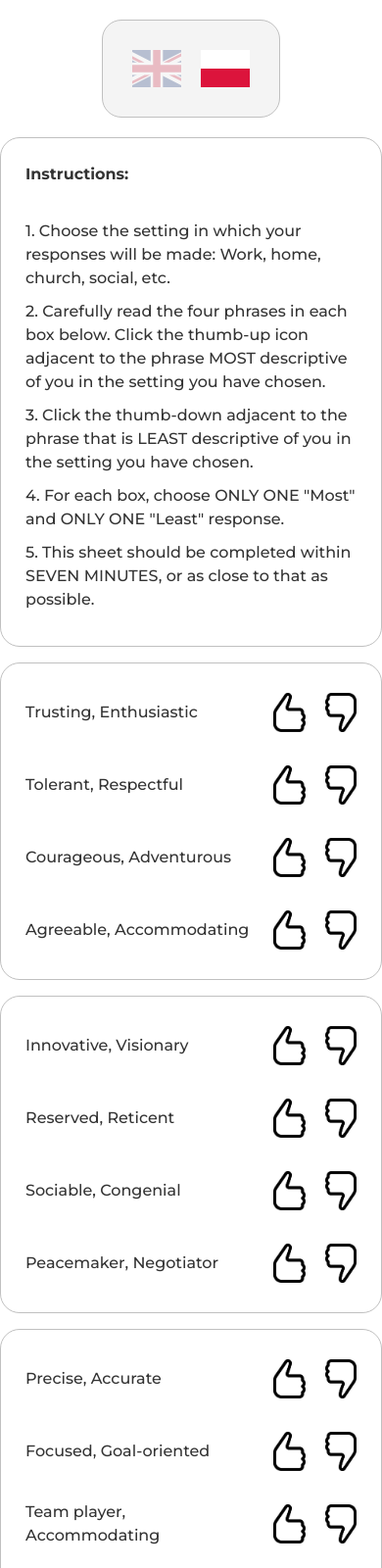
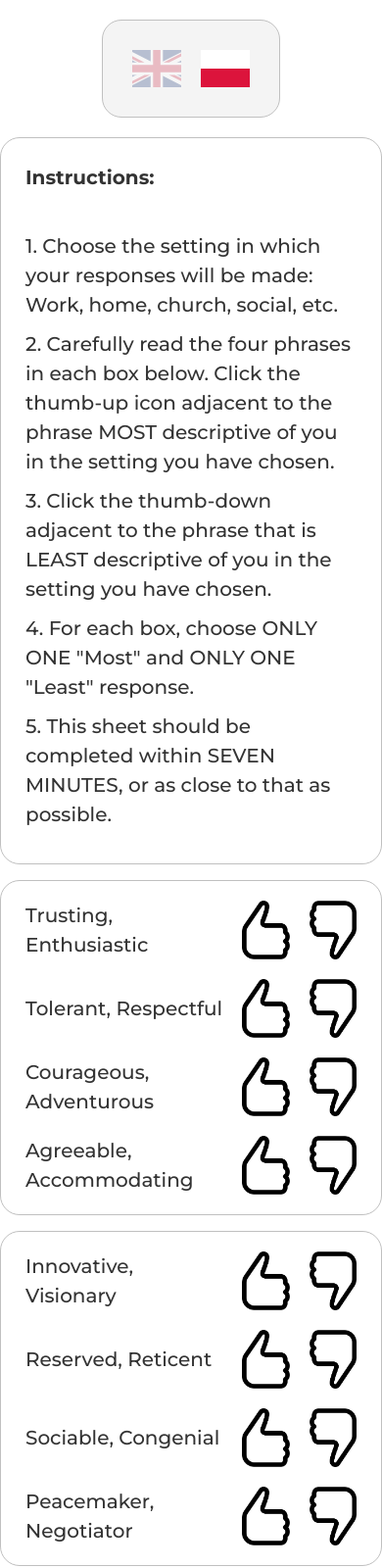
Before and after one commit to test-disc/test, a plain HTML site: page index.html in a window 390 px wide. Shown: the top 1600 px of the page at 98% size. Drawn offline with nearby package versions, Linux system fonts and the light colour scheme.

Commit message:
Working on a easily read mobile version

```diff
--- a/css/home.css
+++ b/css/home.css
@@ -2,6 +2,7 @@ body {
     color: #333;
     font-family: 'Montserrat', sans-serif;
     font-weight: 500;
+    font-size: 20px;
 }
 
 .btn.disabled, .btn:disabled {
@@ -86,7 +87,7 @@ body {
 }
 
 .answer-icon {
-    height: 40px;
+    height: 60px;
 }
 
 .save-test-button {
@@ -127,3 +128,13 @@ body {
 .error-box {
     display: none;
 }
+
+@media only screen and (min-width: 768px) {
+    .answer-icon {
+        height: 40px;
+    }
+
+    body {
+        font-size: 16px;
+    }
+}
--- a/index.html
+++ b/index.html
@@ -33,7 +33,7 @@
                 </div>
             </div>
             <div class="test-container row">
-                <div class="instructions-container col-lg-8 form-group col-md-8">
+                <div class="instructions-container col-lg-8 form-group col-md-10">
                     <div class="row">
                         <div class="col-12">
                             <div class="instructions-box">
@@ -48,7 +48,7 @@
                         </div>
                     </div>
                 </div>
-                <div class="test-box col-lg-6 col-md-6">
+                <div class="test-box col-xl-6 col-lg-8 col-md-10">
                     <div class="question-box-row row">
                         <div class="col-lg-6 col-md-12 col-12 form-group box0">
                             <div class="question-box">
```
